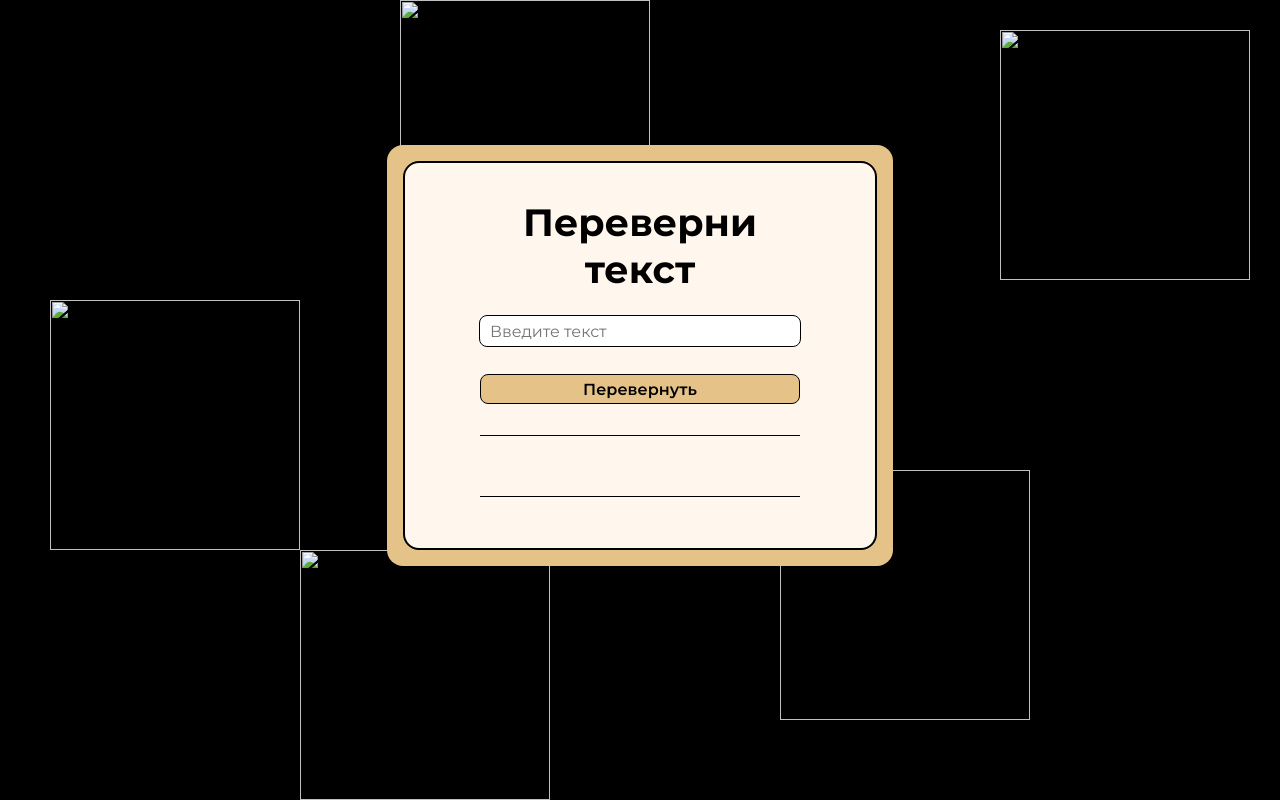
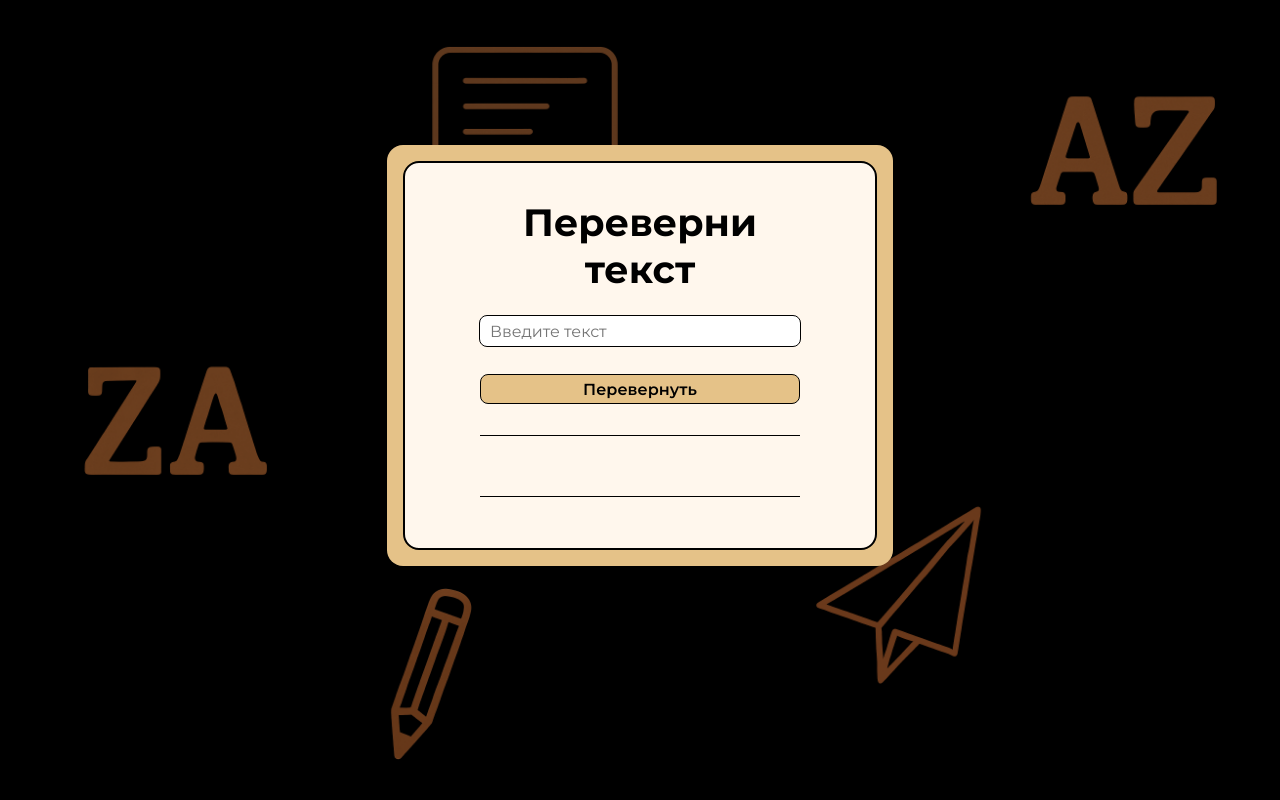
Before and after one commit to lvlivins/2-nd_course_hw, a plain HTML site: page game3.html in a window 1280 px wide. Drawn offline with Linux system fonts and the light colour scheme.

Commit message:
check change

```diff
--- a/game3.html
+++ b/game3.html
@@ -25,11 +25,11 @@
             <p class="games-box__answer" id="textResult"></p>
         </div>
     </div>
-    <img class="game3__vector game3__vector_png1" src="images/game3-arpln" alt="">
-    <img class="game3__vector game3__vector_png2" src="images/game3-msg" alt="">
-    <img class="game3__vector game3__vector_png3" src="images/game3-pncl" alt="">
-    <img class="game3__vector game3__vector_png4" src="images/game3-az" alt="">
-    <img class="game3__vector game3__vector_png5" src="images/game3-za" alt="">
+    <img class="game3__vector game3__vector_png1" src="Images/game3-arpln.png" alt="">
+    <img class="game3__vector game3__vector_png2" src="Images/game3-msg.png" alt="">
+    <img class="game3__vector game3__vector_png3" src="Images/game3-pncl.png" alt="">
+    <img class="game3__vector game3__vector_png4" src="Images/game3-az.png" alt="">
+    <img class="game3__vector game3__vector_png5" src="Images/game3-za.png" alt="">
     <script src="game3.js"></script>
 </body>
 
```
